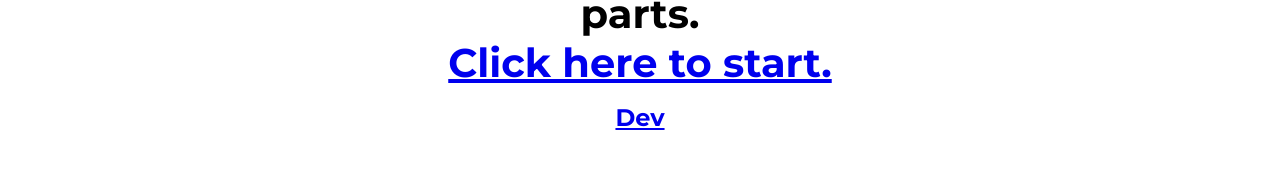
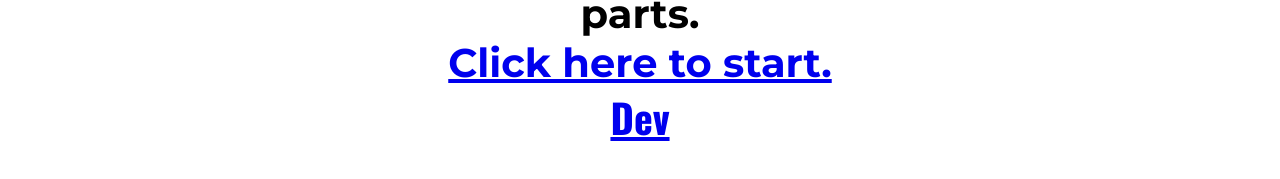
Before and after one commit to qsysmine/profoundity, a plain HTML site: page index.html in a window 1280 px wide. Shown: the part 157-336 px from the top of the page. Drawn offline with nearby package versions, Linux system fonts and the light colour scheme.

Commit message:
Update index.css

```diff
--- a/index.css
+++ b/index.css
@@ -26,5 +26,5 @@ v1,0
   display:none;
 }
 #devLink {
-  font-size:3vh;
+  font-family:"Oswald", sans-serif;
 }
```
